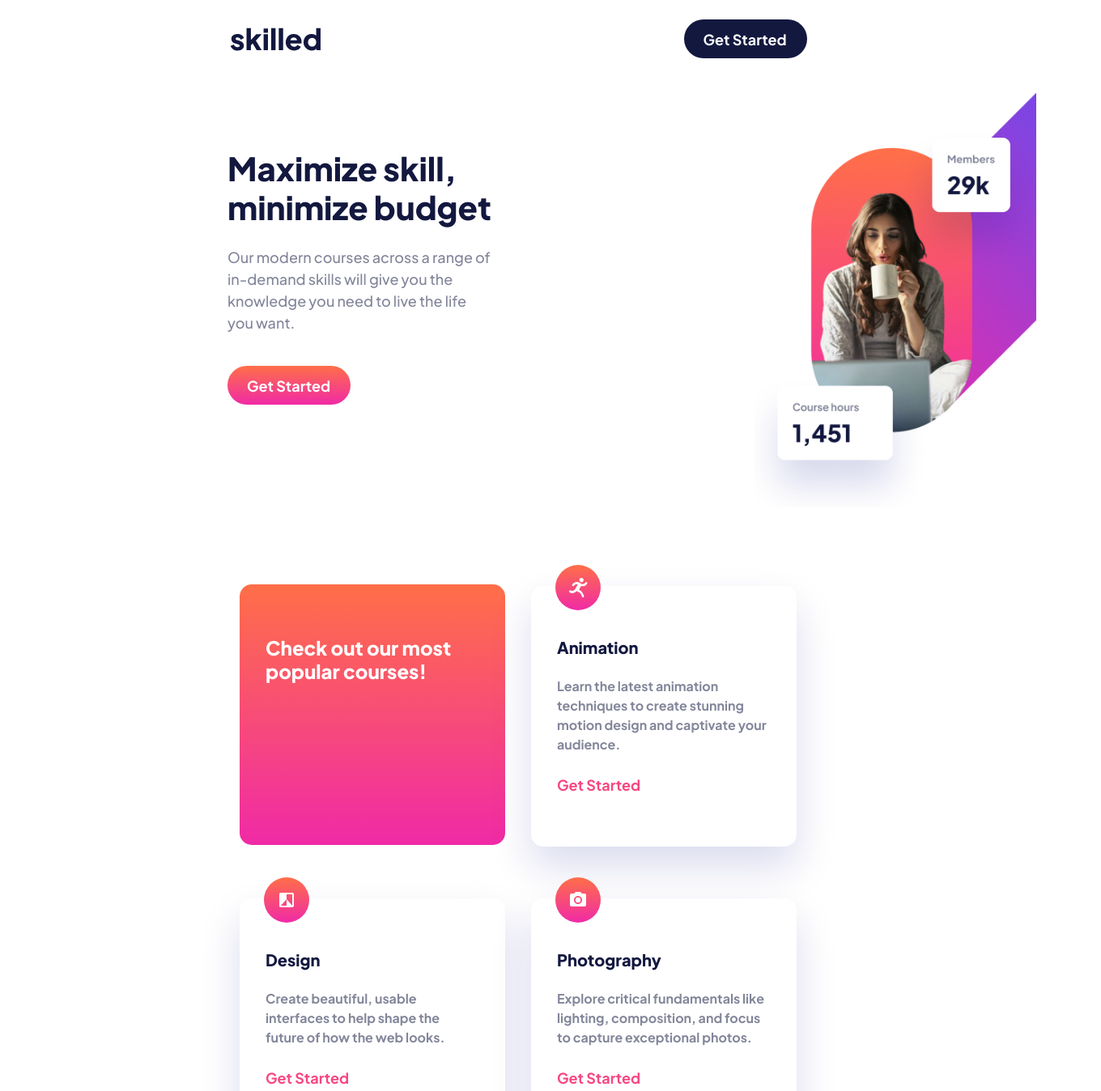
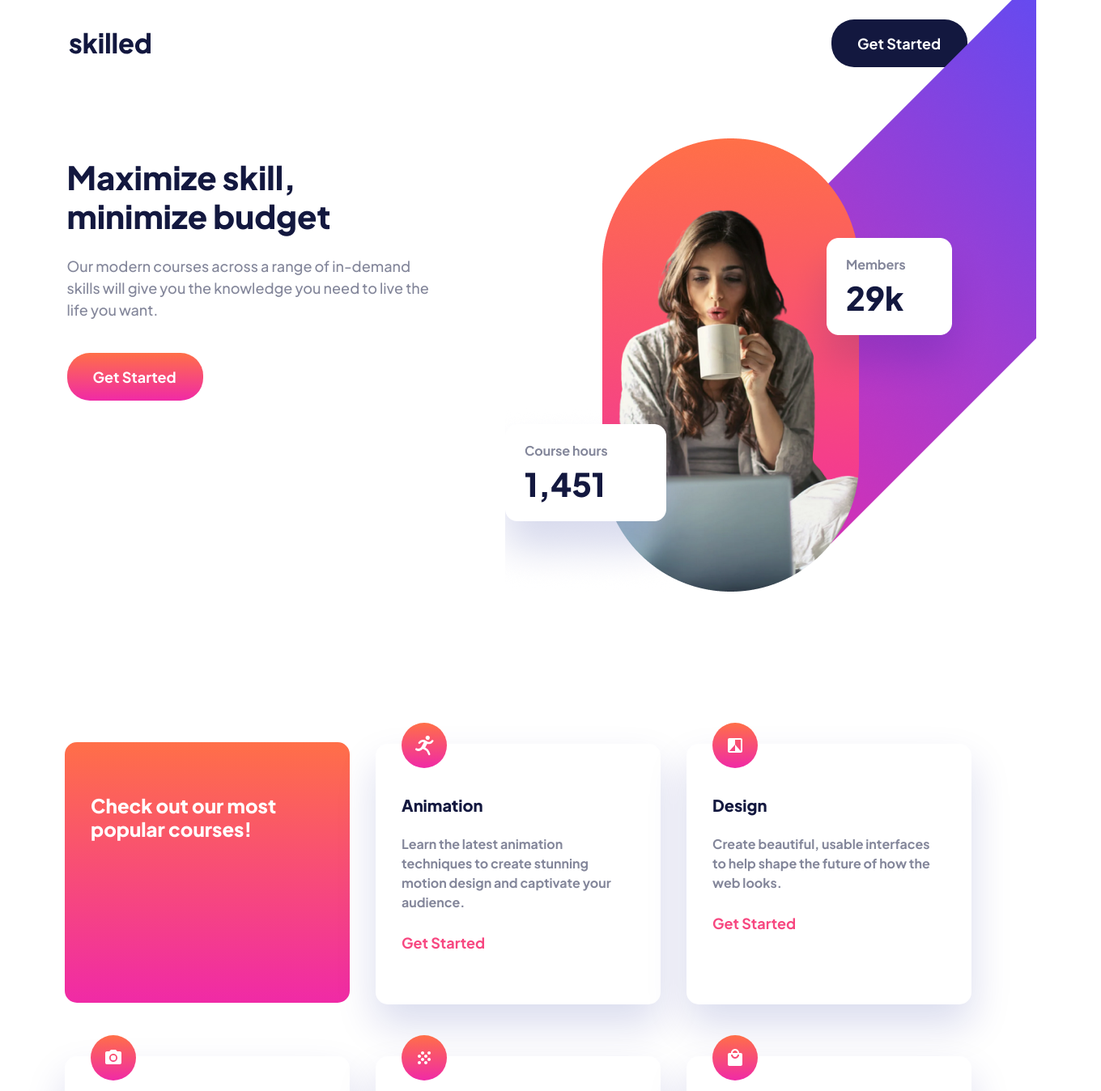
Before and after one commit to AlgoBenderDaily/Skilled_E-Learning-Landing-Page_HTML-CSS, a plain HTML site: page index.html in a window 1280 px wide. Shown: the top 1348 px of the page at 81% size, 1360 px wide, since content can reach past the window. Drawn offline with Linux system fonts and the light colour scheme.

Commit message:
initial commit

```diff
--- a/index.html
+++ b/index.html
@@ -79,10 +79,10 @@
 
             <figure class="desktop responsive-image">
               <img
-                src="./images/Desktop/image-hero-desktop@2x.png"
+                src="./images/Desktop/image-hero-desktop@2x-vCropped.png"
                 alt="desktop-hero-image"
-                width="2092"
-                height="1876"
+                width="656"
+                height="796"
               />
               <figcaption class="offscreen">desktop-hero-image</figcaption>
             </figure>
--- a/main.css
+++ b/main.css
@@ -295,7 +295,7 @@ a:any-link {
 
   /* || MAIN */
   .main__hero-content {
-    margin: 88px 44px 64px 0;
+    margin: 88px 0 64px 0;
     flex-flow: row;
   }
 
@@ -364,79 +364,71 @@ a:any-link {
 @media (min-width: 992px) {
   /* || HEADER */
   .header__nav {
-    gap: 449px;
-    margin: 24px 44px;
+    gap: 841px;
+    margin: 24px 85px;
   }
 
   .nav__cta-btn {
-    padding: 10.5px 24px;
-    width: 152px;
-    height: 48px;
+    padding: 16px 32px;
+    width: 168px;
+    height: 59px;
   }
 
   /* || MAIN */
   .main__hero-content {
-    margin: 88px 44px 64px 0;
-    flex-flow: row;
+    margin: 88px 0 64px 40px;
   }
 
-  .mobile {
+  .tablet.responsive-image {
     display: none;
   }
 
-  .tablet.responsive-image {
+  .desktop.responsive-image {
     display: block;
   }
 
-  .tablet.responsive-image img {
-    width: 348px;
+  .desktop.responsive-image img {
+    width: 656px;
     height: auto;
     position: absolute;
-    top: 60px;
+    top: 0;
     right: 0;
   }
 
   .hero-content__texts {
-    gap: 40px;
-    margin-right: 300px;
+    margin-right: 650px;
   }
 
   .hero-content__title {
-    width: 326px;
-    height: auto;
+    width: 457px;
   }
 
   .hero-content__wording {
-    width: 326px;
-    height: auto;
+    width: 457px;
   }
 
   .hero-content__cta-btn {
-    padding: 10.5px 24px;
-    width: 152px;
-    height: 48px;
+    padding: 16px 32px;
+    width: 168px;
+    height: 59px;
   }
 
   .main__content {
-    width: 800px;
-    margin: 128px 44px 144px 44px;
+    width: 1120px;
+    margin: 328px 160px 144px 160px;
   }
 
   .main__content__course-cta {
-    padding: 64px 32px 40px 32px;
-    max-width: 328px;
-    height: 322px;
-    margin-top: 28px;
+    max-width: 352px;
   }
 
   .main__content__course {
-    max-width: 328px;
-    height: 322px;
+    max-width: 352px;
   }
 
   /* || FOOTER */
   .footer__center {
-    gap: 448.71px;
-    margin: 24px 44px;
+    gap: 841px;
+    margin: 24px 85px;
   }
 }
```
Also changed, not shown: images/Desktop/image-hero-desktop@2x-vCropped.png (added).
